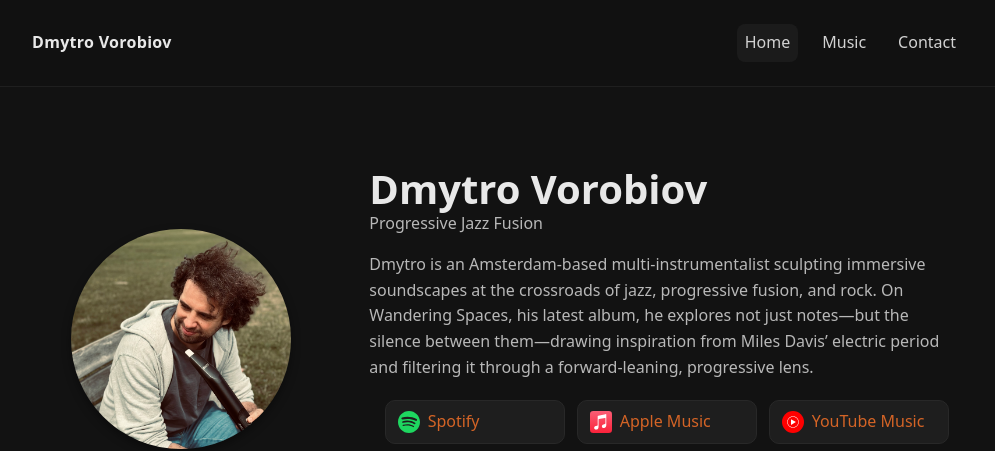
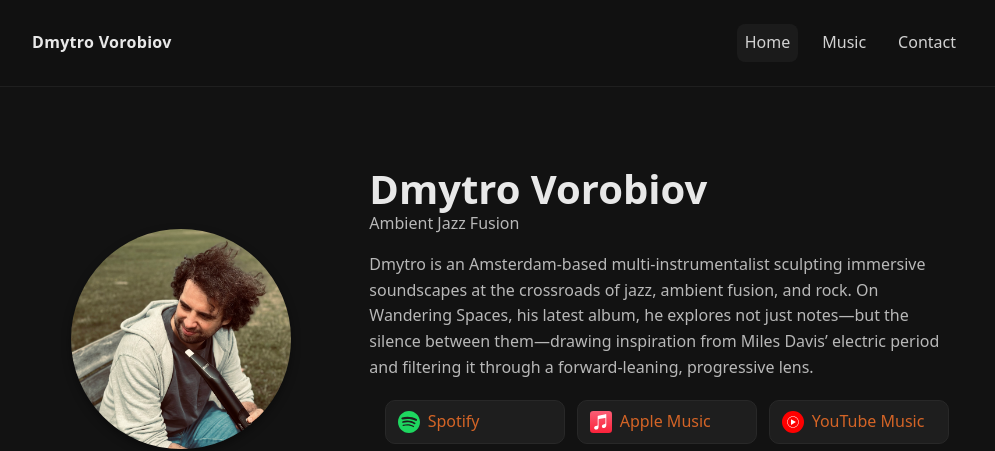
Before and after one commit to dvor/dvor.github.io, a Jekyll site: the page built from index.md, in a window 1280 px wide and 900 px high. Shown: the top 451 px of the window, without its empty margins (142-1137 px from the left). Built offline with Jekyll 4.4.1, drawn with Linux system fonts in a browser that asks for light colours; comment, search, counter and statistics services are not loaded.

Commit message:
progressive -> ambient

```diff
--- a/_config.yml
+++ b/_config.yml
@@ -1,5 +1,5 @@
 title: "Dmytro Vorobiov"
-description: "Progressive Jazz Fusion"
+description: "Ambient Jazz Fusion"
 url: "https://dvor.me"
 baseurl: ""
 
--- a/index.md
+++ b/index.md
@@ -10,7 +10,7 @@
     <h1>{{ site.title }}</h1>
     <p class="tag">{{ site.description }}</p>
     <p class="bio">
-      Dmytro is an Amsterdam-based multi-instrumentalist sculpting immersive soundscapes at the crossroads of jazz, progressive fusion, and rock. On Wandering Spaces, his latest album, he explores not just notes—but the silence between them—drawing inspiration from Miles Davis’ electric period and filtering it through a forward-leaning, progressive lens.
+      Dmytro is an Amsterdam-based multi-instrumentalist sculpting immersive soundscapes at the crossroads of jazz, ambient fusion, and rock. On Wandering Spaces, his latest album, he explores not just notes—but the silence between them—drawing inspiration from Miles Davis’ electric period and filtering it through a forward-leaning, progressive lens.
     </p>
     {% include streaming-links.html style="badges" %}
   </div>
```
